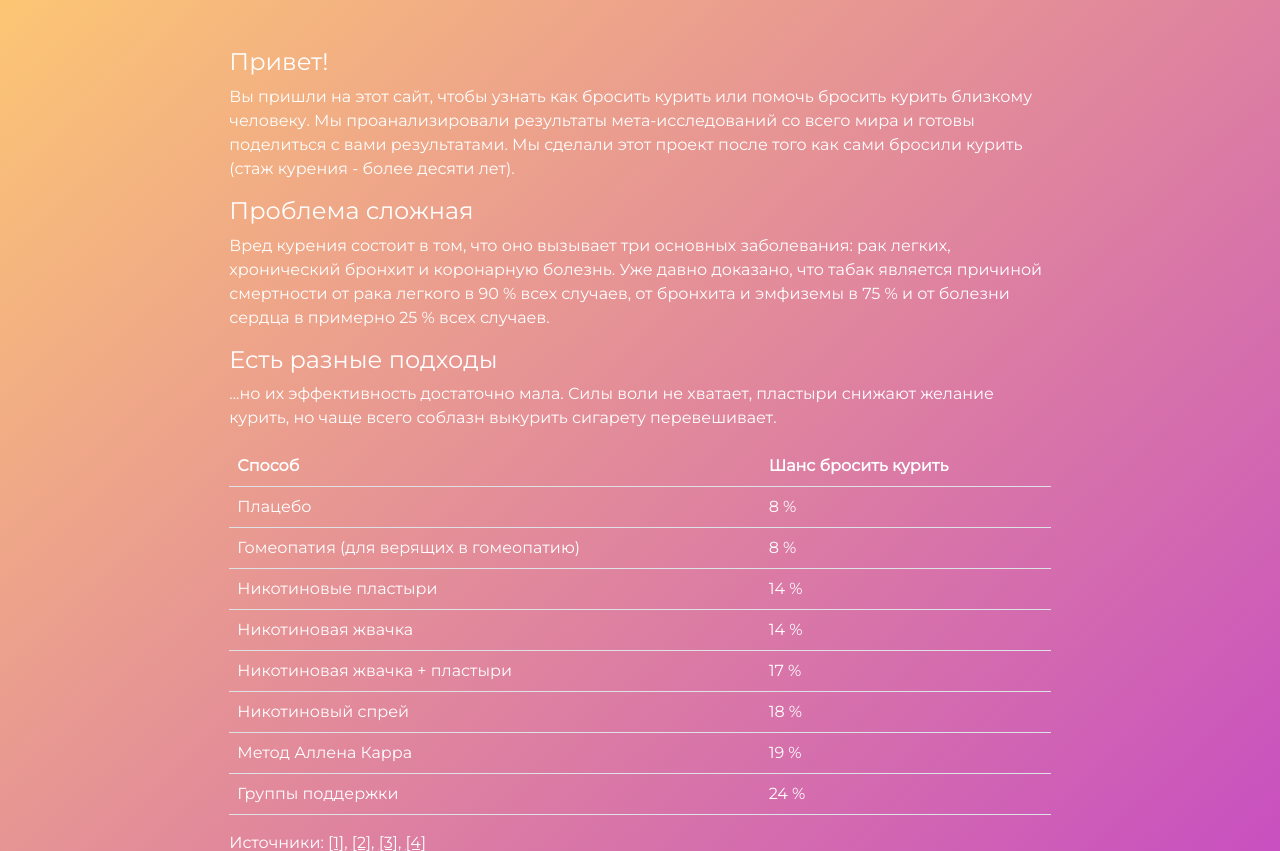
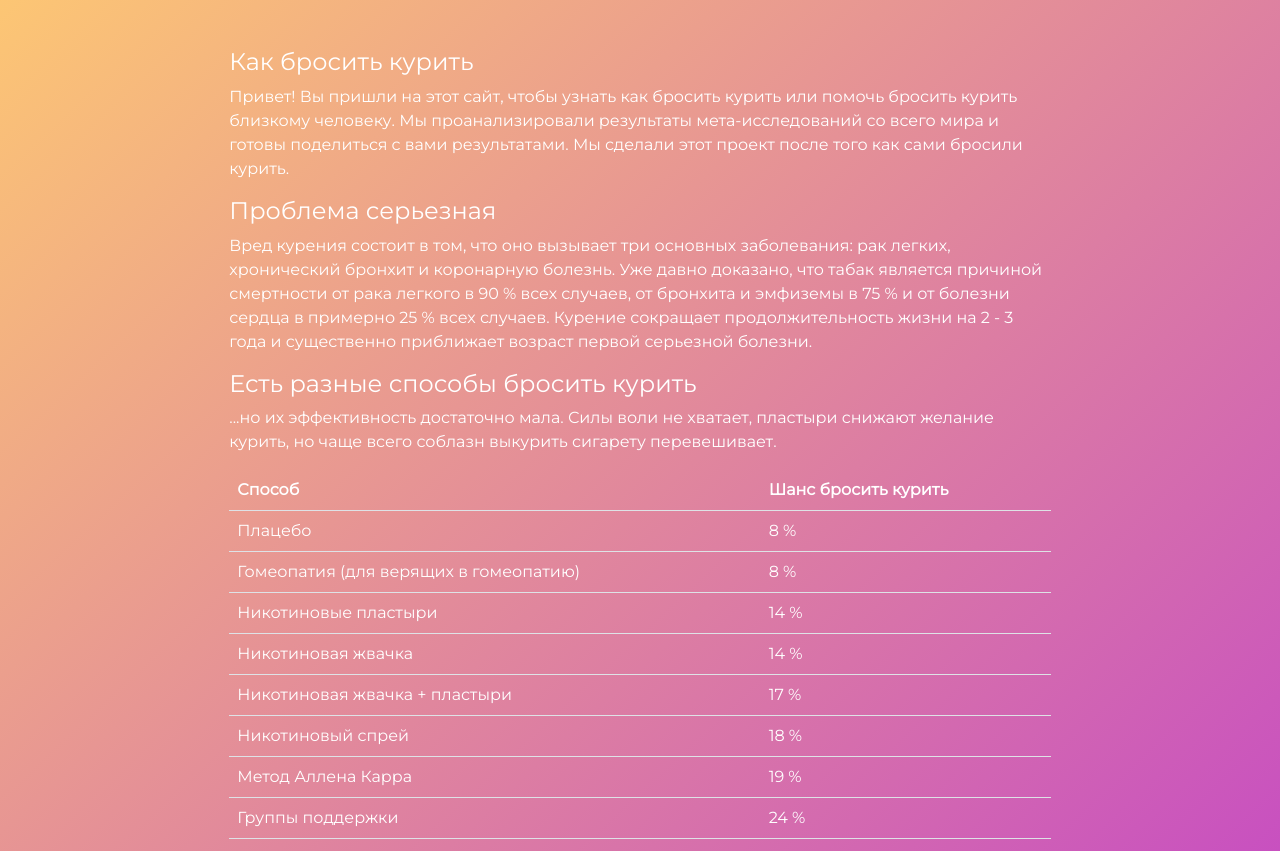
Before and after one commit to evgenity/zusagy, a Django app: page / in a window 1280 px wide. Shown: the part 104-955 px from the top of the page. Run offline with Django 4.2, Linux system fonts and the light colour scheme.

Commit message:
text update

```diff
--- a/backend/promises/templates/promises/index.html
+++ b/backend/promises/templates/promises/index.html
@@ -3,13 +3,13 @@
 {% block content %}
 <!-- <h1 id='catch-phrase'>Новый способ бросить курить</h1> -->
 
-<h1>Привет!</h1>
-<p> Вы пришли на этот сайт, чтобы узнать как бросить курить или помочь бросить курить близкому человеку. Мы проанализировали результаты мета-исследований со всего мира и готовы поделиться с вами результатами. Мы сделали этот проект после того как сами бросили курить (стаж курения - более десяти лет).</p>
+<h1>Как бросить курить</h1>
+<p> Привет! Вы пришли на этот сайт, чтобы узнать как бросить курить или помочь бросить курить близкому человеку. Мы проанализировали результаты мета-исследований со всего мира и готовы поделиться с вами результатами. Мы сделали этот проект после того как сами бросили курить.</p>
 
-<h1>Проблема сложная</h1>
-<p>Вред курения состоит в том, что оно вызывает три основных заболевания: рак легких, хронический бронхит и коронарную болезнь. Уже давно доказано, что табак является причиной смертности от рака легкого в 90 % всех случаев, от бронхита и эмфиземы в 75 % и от болезни сердца в примерно 25 % всех случаев.</p>
+<h1>Проблема серьезная</h1>
+<p>Вред курения состоит в том, что оно вызывает три основных заболевания: рак легких, хронический бронхит и коронарную болезнь. Уже давно доказано, что табак является причиной смертности от рака легкого в 90 % всех случаев, от бронхита и эмфиземы в 75 % и от болезни сердца в примерно 25 % всех случаев. Курение сокращает продолжительность жизни на 2 - 3 года и существенно приближает возраст первой серьезной болезни.</p>
 
-<h1>Есть разные подходы</h1>
+<h1>Есть разные способы бросить курить</h1>
 <p>...но их эффективность достаточно мала. Силы воли не хватает, пластыри снижают желание курить, но чаще всего соблазн выкурить сигарету перевешивает.</p>
 
 <table class="table" style="color: white">
@@ -94,7 +94,7 @@
 <p>Мы бросили курить и договорились тратить по 5000 рублей в месяц на поддержку этого сайта. Раньше мы тратили эти деньги на сигареты. Поддержка этого проекта помогает нам не закурить снова. Попробуйте)</p>
 
 <h2>5. Хочу бросить по-старинке</h2>
-<p>Попробуйте. Если не получится - приходите к нам. Прочитайте список традиционных советов по бросанию курить - <a href="{% url 'advices' %}">советы</a> и запишите название этого сайта.</p>
+<p>Попробуйте. Если не получится - приходите к нам. Прочитайте список традиционных советов по бросанию курить (<a href="{% url 'advices' %}">советы</a>) и запишите название этого сайта.</p>
 
 <div class="text-center">
   <a href="{% url 'create' %}" class="btn btn-primary btn-lg px-4 border">Попробовать!</a>
```
